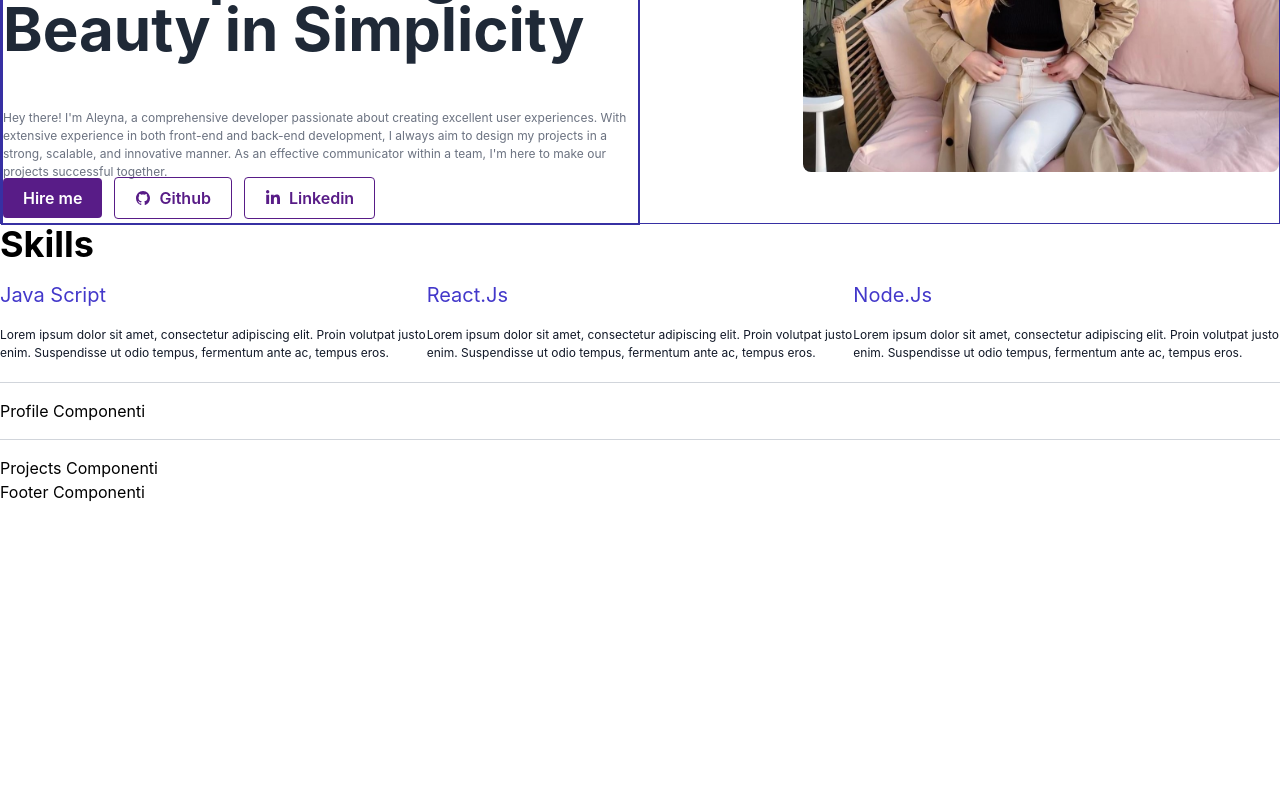
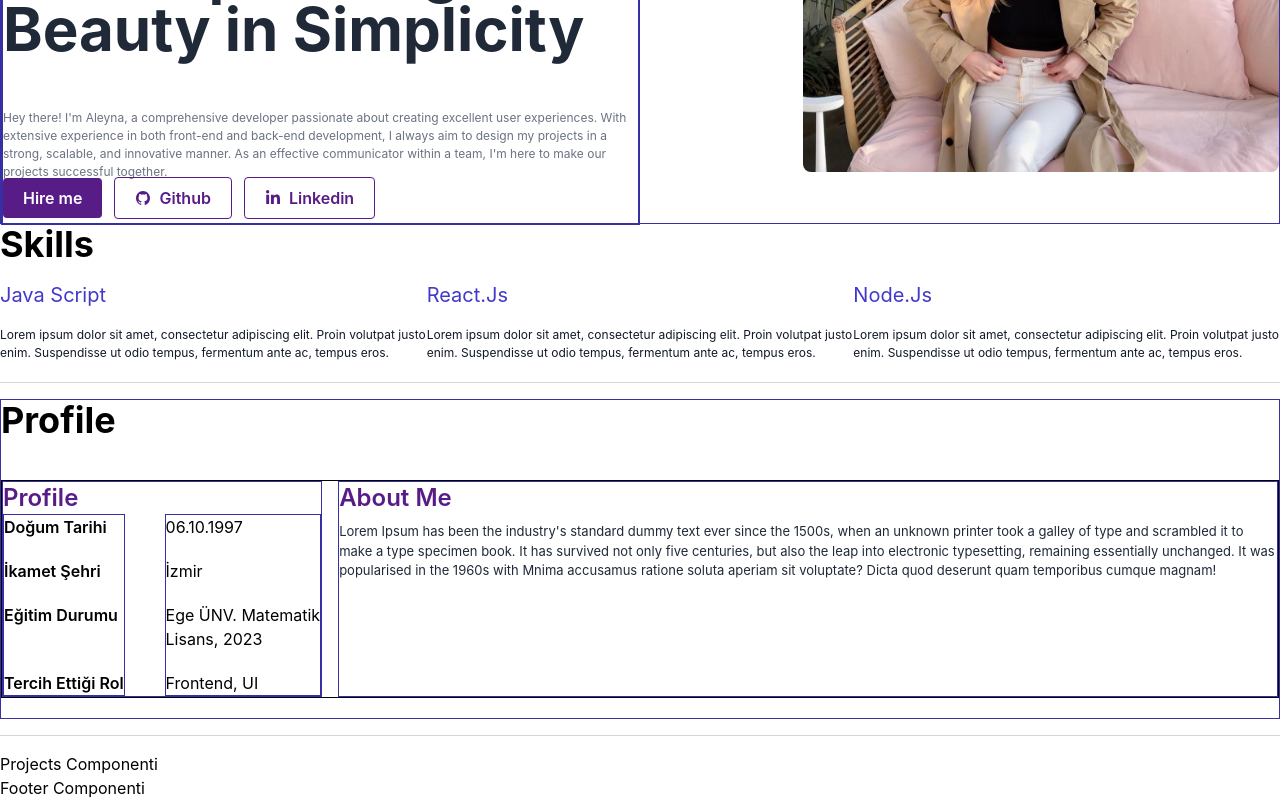
Before and after one commit to aleyna-yildizli/myCv, a React (Vite) app: page / in a window 1280 px wide. Shown: the part 401-1201 px from the top of the page. Before the commit the page ends 905 px from the top, so only its background shows below. Built offline with nearby package versions, Linux system fonts and the light colour scheme.

Commit message:
Profile edited

```diff
--- a/src/components/Profile/Profile.jsx
+++ b/src/components/Profile/Profile.jsx
@@ -1,5 +1,33 @@
-export default function Profile () {
+export default function Profile() {
     return (
-        <div>Profile Componenti</div>
-    )
-};
+      <div className="border border-solid border-1 border-[#3730A3]">
+        <h2 className="text-4xl font-bold mb-10">Profile</h2>
+      <div className="flex gap-4 w-full mb-5 border border-solid border-1 border-black">
+          <div className="flex-none gap-2 border border-solid border-1 border-[#3730A3]">
+            <h3 className="flex text-2xl text-purple-900 font-semibold">Profile</h3>
+            <div className="flex flex-row">
+            <div className="flex flex-col gap-5 items-start font-semibold border border-solid border-1 border-[#3730A3]">
+              <span>Doğum Tarihi</span>
+              <span>İkamet Şehri</span>
+              <span>Eğitim Durumu</span>
+              <span className="pt-6">Tercih Ettiği Rol</span>
+            </div>
+            <div className="flex flex-col gap-5 items-start font-normal ml-10 text-black border border-solid border-1 border-[#3730A3]">
+              <span>06.10.1997</span>
+              <span>İzmir</span>
+              <span>Ege ÜNV. Matematik <br></br> Lisans, 2023</span>
+              <span>Frontend, UI</span>
+            </div>
+            </div>
+          </div>
+          <div className="flex flex-col gap-2 border border-solid border-1 border-[#3730A3]">
+            <h3 className="text-2xl text-purple-900 font-semibold">About Me</h3>
+            <p className="text-gray-800 text-[13px]">
+              Lorem Ipsum has been the industry's standard dummy text ever since the 1500s, when an unknown printer took a galley of type and scrambled it to make a type specimen book. It has survived not only five centuries, but also the leap into electronic typesetting, remaining essentially unchanged. It was popularised in the 1960s with
+               Mnima accusamus ratione soluta aperiam sit voluptate? Dicta quod deserunt quam temporibus cumque magnam!
+            </p>
+          </div>
+        </div>
+        </div>
+    );
+  }
--- a/src/index.css
+++ b/src/index.css
@@ -2,7 +2,6 @@
   font-family: Inter, system-ui, Avenir, Helvetica, Arial, sans-serif;
   line-height: 1.5;
   font-weight: 400;
-  font-synthesis: none;
 }
 
 body {
--- a/tailwind.config.js
+++ b/tailwind.config.js
@@ -5,7 +5,7 @@ export default {
     "./src/**/*.{js,ts,jsx,tsx}",
   ],
   theme: {
-    extend: {container:{
+    extend: {container: {
       paddingLeft: '5rem',
       paddingRight: '7rem'
      }},
```
